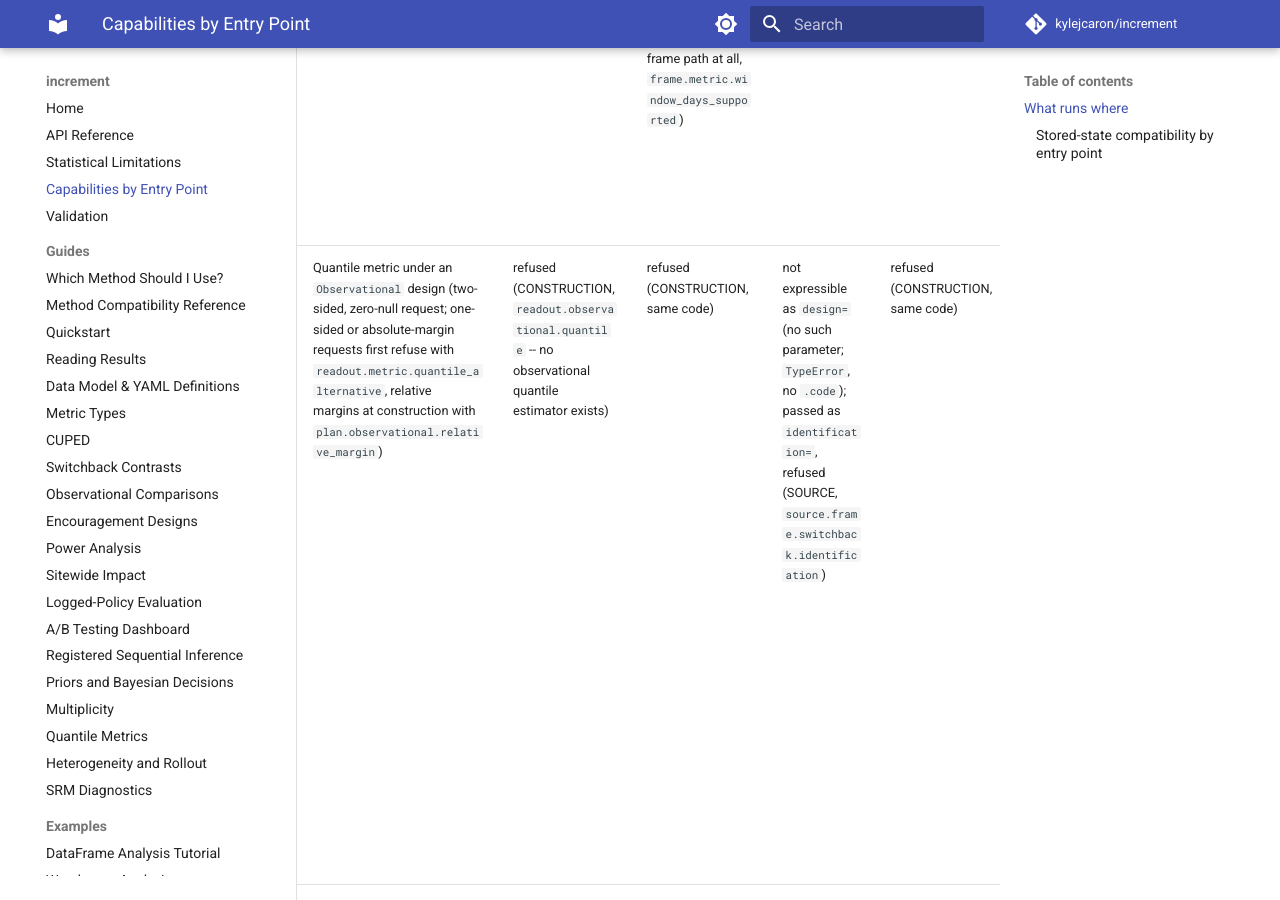
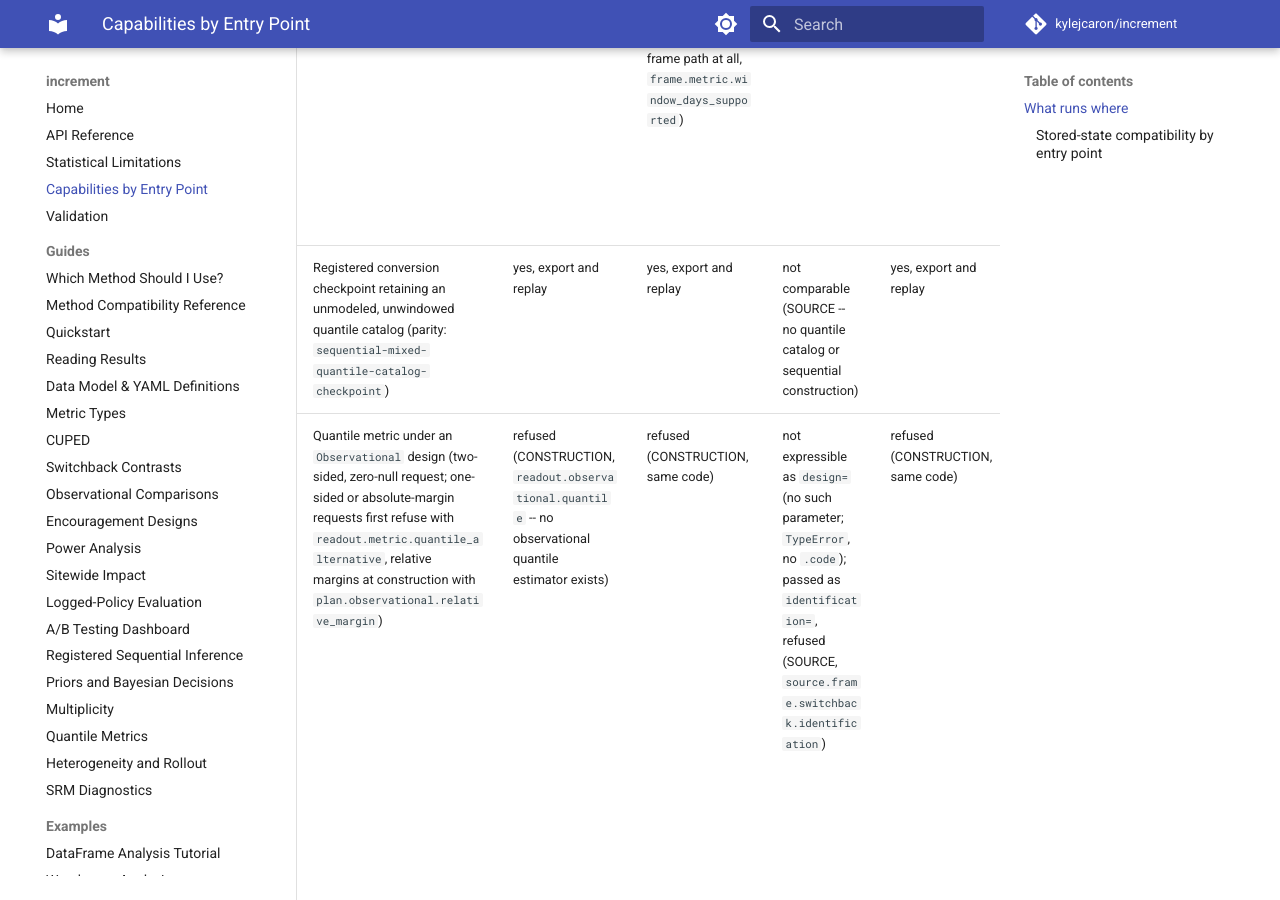
Before and after one commit to kylejcaron/increment, an MkDocs documentation site: the page built from docs/reference/capabilities-by-entry-point.md, in a window 1280 px wide and 900 px high, scrolled down 10326 px. Built offline with MkDocs 1.6.1 and Material for MkDocs 9.7.7, drawn with Linux system fonts in a browser that asks for light colours; comment, search, counter and statistics services are not loaded.

Commit message:
Document measured mixed-catalog checkpoint ingresses

```diff
--- a/docs/reference/capabilities-by-entry-point.md
+++ b/docs/reference/capabilities-by-entry-point.md
@@ -61,6 +61,7 @@ Reproduce this table with `uv run --extra demo --extra tables --extra dashboard
 | Categorical nulls with a nondefault missing-value policy | yes | yes | not expressible as `design=` (no such parameter; `TypeError`, no `.code`); passed as `identification=`, refused (SOURCE, `source.frame.switchback.identification`) | default missing-value refusal; YAML does not accept policy overrides | default missing-value refusal inherited from definitions | refused (SOURCE -- no per-unit covariates) |
 | Observational primary + secondary + guardrail together (role multiplicity) | yes | yes | not expressible as `design=` (no such parameter; `TypeError`, no `.code`); passed as `identification=`, refused (SOURCE, `source.frame.switchback.identification`) | yes | yes | refused (SOURCE -- same as above) |
 | Quantile inference on tied/rounded outcomes | yes | yes (unwindowed only -- the panel's per-unit collapse is the same per-unit total mean/ratio already use; a windowed quantile metric can never be declared on the frame path at all, `frame.metric.window_days_supported`) | refused (SOURCE -- a quantile metric is refused at the metric-type gate before any frame is read) | yes | yes | genuine quantile export refused (`source.frame.quantile_no_moments`); a quantile declared over an existing scalar cube refuses on `run()` with `source.moments.unit_grain`, on `run_breakout()` with `facade.analysis.operation`, and on day-axis methods with `facade.analysis.no_definitions` |
+| Registered conversion checkpoint retaining an unmodeled, unwindowed quantile catalog (parity: `sequential-mixed-quantile-catalog-checkpoint`) | yes, export and replay | yes, export and replay | not comparable (SOURCE -- no quantile catalog or sequential construction) | yes, export and replay | yes, export and replay | checkpoint replay only; re-export refused (`facade.analysis.operation`) |
 | Quantile metric under an `Observational` design (two-sided, zero-null request; one-sided or absolute-margin requests first refuse with `readout.metric.quantile_alternative`, relative margins at construction with `plan.observational.relative_margin`) | refused (CONSTRUCTION, `readout.observational.quantile` -- no observational quantile estimator exists) | refused (CONSTRUCTION, same code) | not expressible as `design=` (no such parameter; `TypeError`, no `.code`); passed as `identification=`, refused (SOURCE, `source.frame.switchback.identification`) | refused (CONSTRUCTION, same code) | refused (CONSTRUCTION, same code) | a two-sided zero-null quantile declared over an existing scalar cube refuses on `run()` with `readout.observational.quantile` before using the moments; genuine observational quantile export raises the same estimator refusal. `run_breakout()` raises `facade.analysis.operation`, and day-axis methods raise `facade.analysis.no_definitions` (SOURCE limits before any estimator). Earlier margin and alternative gates apply as stated in the first column. |
 | Clustered ratio metric with a non-positive control-arm numerator | yes | refused (SOURCE -- `from_unit_panel(cluster=...)` refuses unconditionally; build clustered arm totals with `from_unit_summary(cluster=...)`) | not expressible (`from_switchback_panel` has no `cluster=` parameter: `TypeError`, no `.code`; a clustered arm-lift ratio has no switchback contrast shape) | yes | yes | refused (SOURCE, `source.moments.cluster_grain` -- clustered moments transport needs a complete encouragement compliance payload) |
 | Clustered zero relative variance retains its point and any available additive interval | yes | refused (SOURCE -- no clustered arm moments; use `from_unit_summary`) | not expressible (`from_switchback_panel` has no `cluster=` parameter: `TypeError`, no `.code`; a switchback contrast has no arm-cluster shape) | yes | yes | refused (SOURCE, `source.moments.cluster_grain` -- clustered moments transport needs a complete encouragement compliance payload) |
```
